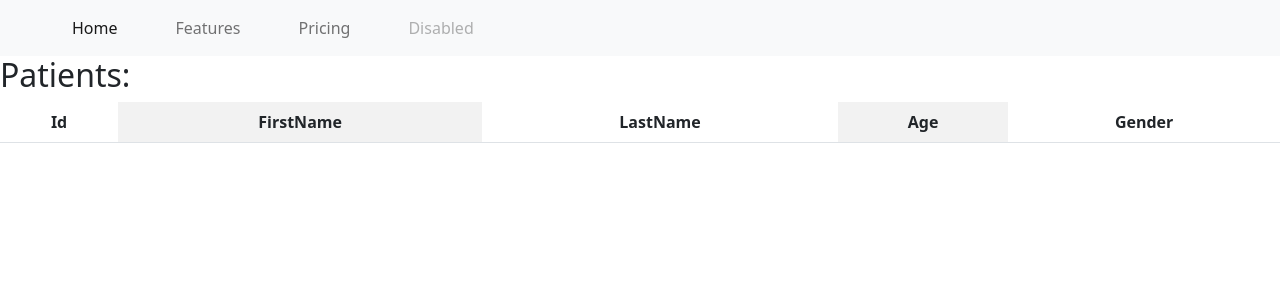
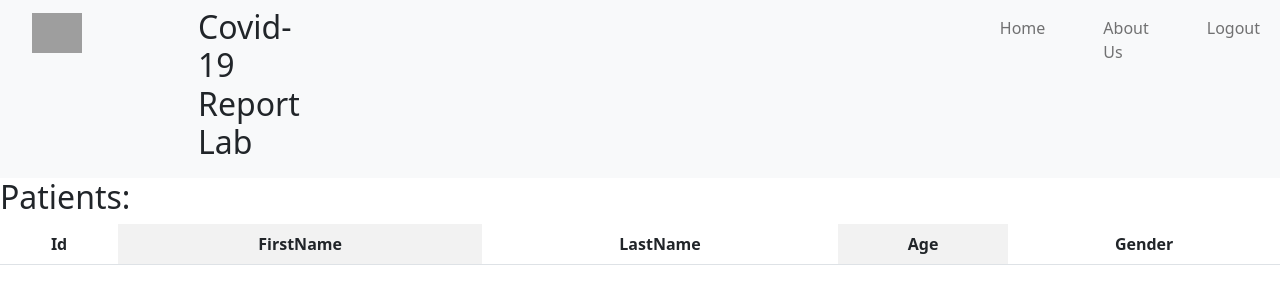
Before and after one commit to Shardul2002/Covid-Lab-Report-System, a Django app: page /display/ in a window 1280 px wide. Shown: the top 304 px of the page. Run offline with Django 4.2, Linux system fonts and the light colour scheme; the visitor is signed in with stand-in values (Sample User, id 1); data that the repository does not hold is empty; some libraries are stand-ins or nearby versions; grey boxes are pictures that could not be loaded.

Commit message:
modified

```diff
--- a/Covid-Report Project/CovidReport/templates/CovidReportApp/patients_list.html
+++ b/Covid-Report Project/CovidReport/templates/CovidReportApp/patients_list.html
@@ -16,18 +16,21 @@
         <span class="navbar-toggler-icon"></span>
       </button>
       <div class="collapse navbar-collapse" id="navbarNav">
-        <ul class="navbar-nav" style="padding-left: 30px;">
-          <li class="nav-item">
-            <a class="nav-link active" aria-current="page" href="/" style="padding-left: 30px;">Home</a>
+        <ul class="navbar-nav">
+          <a class="navbar-brand" href="#">
+            <img src="static\images\logo.jpeg" alt="" width="70" height="40" style="padding-left: 20px;">
+          </a>
+          <li >
+            <h2 style="padding-left: 100px;">Covid-19 Report Lab</h2>
           </li>
           <li class="nav-item">
-            <a class="nav-link" href="#" style="padding-left: 50px;">Features</a>
+            <a class="nav-link" href="/" style="padding-left: 700px;">Home</a>
           </li>
           <li class="nav-item">
-            <a class="nav-link" href="#" style="padding-left: 50px;">Pricing</a>
+            <a class="nav-link" href="#" style="padding-left: 50px;">About Us</a>
           </li>
           <li class="nav-item">
-            <a class="nav-link disabled" style="padding-left: 50px;">Disabled</a>
+            <a class="nav-link" href='/accounts/logout' style="padding-left: 50px;">Logout</a>
           </li>
         </ul>
       </div>
```
Also changed, not shown: Covid-Report Project/CovidReport/templates/CovidReportApp/index.html (+5 -5 lines), Covid-Report Project/CovidReport/templates/CovidReportApp/logout.html (+16 -2 lines), Covid-Report Project/CovidReport/static/images/Lab.jpg (added), Covid-Report Project/CovidReport/static/images/logo.jpg (renamed from Covid-Report Project/CovidReport/static/images/eae57df044926d6cc04217f94e85c08a.jpg).
